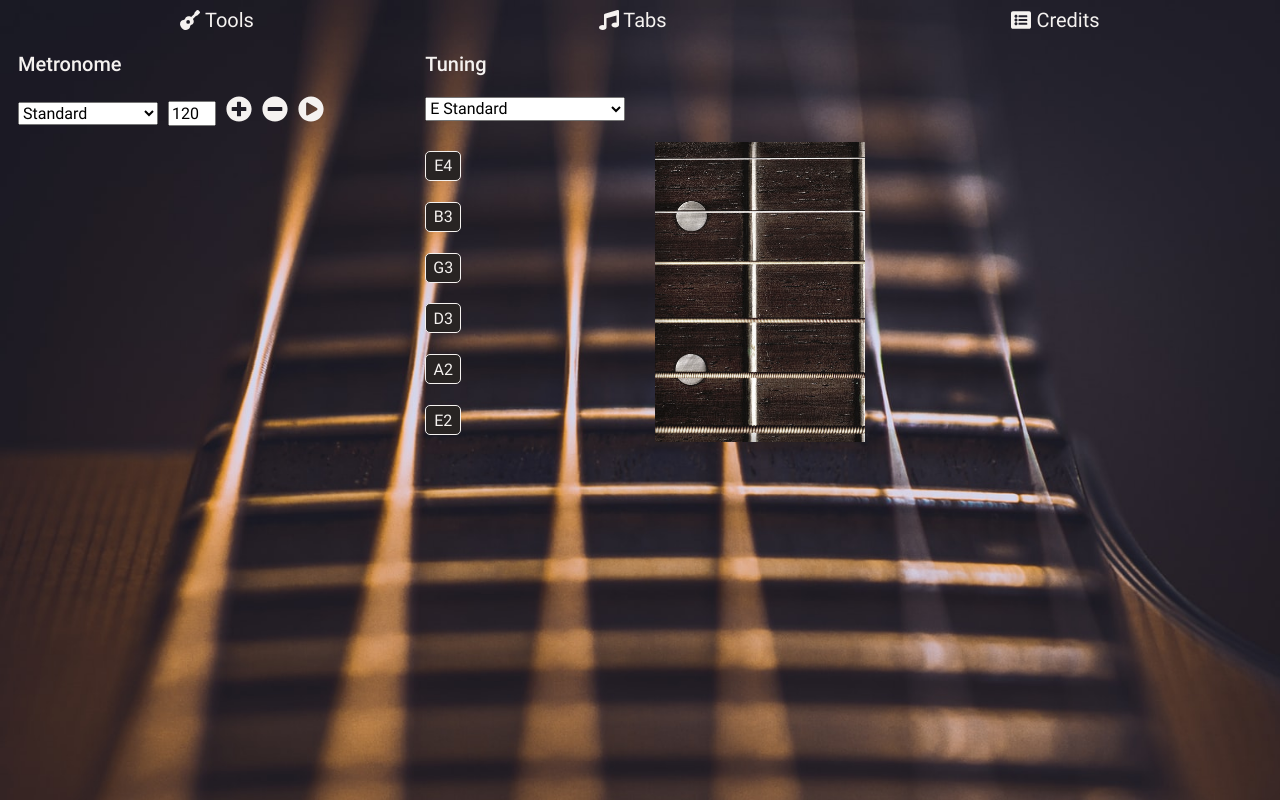
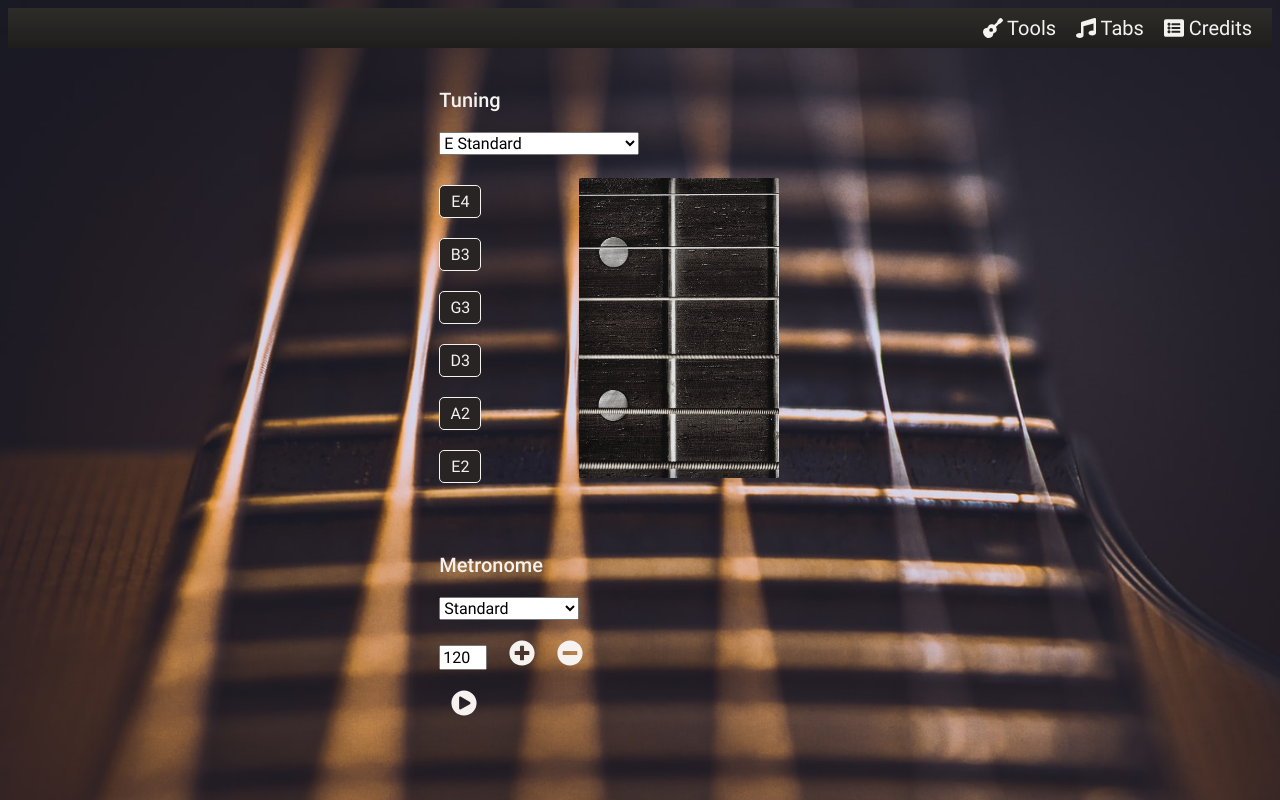
Before and after one commit to ccl71102/guitar-app, a React (Create React App) app in the folder client/: page /tools in a window 1280 px wide. Shown: the top 800 px of the page. Built offline with nearby package versions, Linux system fonts and the light colour scheme.

Commit message:
a lot of styling updates

```diff
--- a/client/src/App.js
+++ b/client/src/App.js
@@ -7,7 +7,6 @@ import Navbar from "./components/Navbar.js";
 import Tools from "./components/toolComponents/Tools.js";
 import Tabs from "./components/tabComponents/Tabs.js";
 import Credits from "./components/Credits.js";
-import Footer from "./components/Footer.js";
 
 const Scroll = withRouter(ScrollToTop);
 
@@ -17,7 +16,7 @@ const App = props => {
 
   return (
   <div>
-    <div className="transparent-wrapper">
+    <div>
       <Navbar/>
       <Switch>
         <Scroll>
@@ -28,7 +27,6 @@ const App = props => {
           <Route path = "/credits" render={routerProps => <Credits {...routerProps} {...props}/>}/>
         </Scroll>
       </Switch>
-      <Footer/>
     </div>
   </div>
   );
--- a/client/src/components/Auth/AuthForm.js
+++ b/client/src/components/Auth/AuthForm.js
@@ -2,10 +2,16 @@ import React from "react";
 
 const AuthForm = props => {
 
-    const {username, password, handleChange, handleSubmit, btnText} = props;
+    const {
+            username,
+            password,
+            handleChange,
+            handleSubmit,
+            btnText
+        } = props;
 
     return(
-        <form onSubmit={handleSubmit}>
+        <form className="auth-form" onSubmit={handleSubmit}>
             <input
                 className="auth-input"
                 placeholder="Username"
@@ -14,6 +20,7 @@ const AuthForm = props => {
                 value={username}
             />
             <input
+                type="password"
                 className="auth-input"
                 placeholder="Password"
                 onChange={handleChange}
@@ -22,8 +29,7 @@ const AuthForm = props => {
             />
             <button className="button">{btnText}</button>
         </form>
-    )
-
+    );
 }
 
 export default AuthForm;
--- a/client/src/components/Footer.js
+++ /dev/null
@@ -1,11 +0,0 @@
-import React from "react";
-
-const Footer = () => {
-    return (
-        <div>
-
-        </div>
-    )
-}
-
-export default Footer;
--- a/client/src/components/Navbar.js
+++ b/client/src/components/Navbar.js
@@ -1,14 +1,15 @@
 import React from "react";
-import { Link } from "react-router-dom";
+import { NavLink } from "react-router-dom";
 import { FontAwesomeIcon } from "@fortawesome/react-fontawesome";
 import { faMusic, faGuitar, faListAlt} from "@fortawesome/free-solid-svg-icons";
 
 const Navbar = () => {
+
     return (
         <div id="navbar">
-            <Link to="/tools"><FontAwesomeIcon icon={faGuitar}/> Tools</Link>
-            <Link to="/tabs"><FontAwesomeIcon icon={faMusic}/> Tabs</Link>
-            <Link to="/credits"><FontAwesomeIcon icon={faListAlt}/> Credits</Link>
+            <NavLink to="/tools" activeClassName="active"><FontAwesomeIcon icon={faGuitar}/> Tools</NavLink>
+            <NavLink to="/tabs" activeClassName="active"><FontAwesomeIcon icon={faMusic}/> Tabs</NavLink>
+            <NavLink to="/credits" activeClassName="active"><FontAwesomeIcon icon={faListAlt}/> Credits</NavLink>
         </div>
     );
 }
--- a/client/src/components/tabComponents/TabList.js
+++ b/client/src/components/tabComponents/TabList.js
@@ -4,8 +4,6 @@ import Tab from "./Tab.js"
 const TabList = props => {
 
     const { tabs } = props;
-
-    console.log(tabs);
 
     return (
         tabs.map(tab => <Tab
--- a/client/src/components/tabComponents/Tabs.js
+++ b/client/src/components/tabComponents/Tabs.js
@@ -115,7 +115,6 @@ class Tabs extends Component {
         const { name, value } = e.target;
 
         if(name === "tabMenu") {
-
             if(value !== "search") {
                 this.setState({
                     [name]: value
@@ -126,8 +125,6 @@ class Tabs extends Component {
                     tabs: []
                 }, () => this.getTabs(value));
             }
-
-
         } else {
             this.setState({
                 [name]: value
@@ -180,17 +177,20 @@ class Tabs extends Component {
     render(){
         return(
         <div>
-            <div>
-                <p className="tabs-text tabs-title">Welcome, {JSON.parse(localStorage.getItem("user")).username}</p>
+            <div className="tabs-logout">
+                <p className="tabs-text tabs-title">Welcome, <span className="tabs-username">{JSON.parse(localStorage.getItem("user")).username}</span></p>
                 <button className="button" onClick={this.logout}>Logout</button>
             </div>
-            <div className="tabs-list">
+            <div className="tabs-dropdown-menu">
                 <select className="dropdown" name="tabMenu" onChange={this.handleChange}>
                     <option value="search">Search</option>
                     <option value="new">New Tabs</option>
                     <option value="working">Tabs In Progress</option>
                     <option value="done">Finished Tabs</option>
                 </select>
+            </div>
+            <div className="tabs-list">
+
                 {
                     this.loadForm()
                 }
--- a/client/src/components/toolComponents/Tools.js
+++ b/client/src/components/toolComponents/Tools.js
@@ -2,6 +2,8 @@ import React, { Component } from "react";
 import Tuner from "./Tuner.js";
 import Metronome from "./Metronome.js";
 import fretboard from "../../images/fretboard-sideways.jpg";
+import fretboard7String from "../../images/fretboard-sideways-7string.png"
+import fretboard8String from "../../images/fretboard-sideways-8string.png"
 import metronomePath from "../../audio/metronome/metronome.mp3";
 import kickMidPath from "../../audio/drums/bassdrumhihat-mid.mp3";
 import kickShortPath from "../../audio/drums/bassdrumhihat-short.mp3";
@@ -212,6 +214,31 @@ class Tools extends Component {
         });
     }
 
+    getFret = () => {
+        const { tuning } = this.state;
+
+        if(tuning === "E Standard" || tuning === "Dropped D") {
+            return {
+                        fretboard,
+                        style: "tuner-fretboard"
+                    };
+        }
+
+        if(tuning === "E Standard (7 String)" || tuning === "Dropped A (7 String)") {
+            return {
+                        fretboard: fretboard7String,
+                        style: "tuner-fretboard-7string"
+                    };
+        }
+
+        if(tuning === "E Standard (8 String)"){
+            return {
+                        fretboard: fretboard8String,
+                        style: "tuner-fretboard-8string"
+                    };
+        }
+    }
+
    render() {
 
     return (
@@ -232,7 +259,7 @@ class Tools extends Component {
                     playString={this.playString}
                 />
                 <div>
-                    <img className="tuner-fretboard" src={fretboard} alt="fretboard"/>
+                    <img className={this.getFret().style} src={this.getFret().fretboard} alt="fretboard"/>
                 </div>
             </div>
         </div>
--- a/client/src/css/style.css
+++ b/client/src/css/style.css
@@ -10,7 +10,7 @@ body {
     background: url("../images/fretboard.jpeg");
     background-repeat: no-repeat;
     background-size: cover;
-    height: 100vh;
+    height: 120vh;
 }
 
 .button {
@@ -34,6 +34,15 @@ body {
     filter: grayscale(10%);
 }
 
+.tan {
+    color: #d9c8b8;
+}
+
+.tan:hover {
+    color: #d6b89c;
+    cursor: pointer;
+}
+
 /* ##FONTS */
 
 @font-face {
@@ -51,15 +60,35 @@ body {
 
 #navbar {
     display: flex;
-    flex-direction: row;
     align-items: center;
     justify-content: space-around;
+    position: sticky; /* fixed isn't working for some reason :| */
+    position: -webkit-sticky;
+    top: 0;
+    width: 100%;
+    height: 5vh;
+    margin-bottom: 20px;
+    z-index: 100;
+    background-image: linear-gradient(#2e2c29,#1f1e1c);
+    min-width: 320px;
 }
 
 #navbar > a {
     text-decoration: none;
     color: #f5f2f0;
     font-size: 20px;
+    transition: color 300ms linear 50ms;
+}
+
+#navbar > a:active {
+    font-weight: bold;
+    font-size: 22px;
+    transition: color 300ms linear 50ms;
+}
+
+#navbar > a:hover {
+    color: #d6b89c;
+    transition: color 300ms linear 50ms;
 }
 
 /* ##TOOLS */
@@ -67,28 +96,47 @@ body {
 .tools-container {
     display: grid;
     grid-template-columns: 1fr 1fr 1fr;
+    /* grid-template-rows: 1fr 1fr; */
 }
-
-
 
 /* ##TUNER */
 
 .tuner-div {
     display: flex;
     flex-direction: row;
+    grid-column: 2 / 3;
+    grid-row: 1 / 2;
 }
 
 .tuner-fretboard {
-    margin-left: 30px;
     margin-top: 110px;
     height: 300px;
-    filter: grayscale(70%);
+    width: 110px;
+    filter: grayscale(70%) brightness(0.9) saturate(40%);
+    border-radius: 2px;
+}
+
+.tuner-fretboard-7string {
+    margin-top: 120px;
+    height: 350px;
+    width: 110px;
+    filter: grayscale(50%) brightness(0.95) saturate(30%) contrast(160%);
+    border-radius: 2px;
+}
+
+.tuner-fretboard-8string {
+    margin-top: 120px;
+    height: 410px;
+    width: 110px;
+    filter: grayscale(50%) brightness(0.7) saturate(30%) contrast(160%);
+    border-radius: 2px;
 }
 
 .tuner-container {
     display: grid;
-    grid-column: 2 / 3;
-    grid-row: 2 / 3;
+    grid-column: 1 / 2;
+    grid-row: 1 / 2;
+    width: 100px;
 }
 
 .tuner-container > p {
@@ -107,13 +155,21 @@ body {
 
 .tuner-container > button {
     margin: 10px;
-    width: 36px;
-    height: 30px;
+    width: 42px;
+    height: 33px;
     border-radius: 5px;
     font-size: 16px;
 }
 
 /* ##METRONOME */
+
+.metronome-container {
+    margin-top: 40px;
+    grid-column: 2 / 3;
+    grid-row: 2 / 3;
+    height: 50px;
+    width: 200px;
+}
 
 .metronome-container > p {
     margin-left: 10px;
@@ -149,7 +205,7 @@ body {
 .metronome-icon {
     color: #f5f2f0;
     font-size: 26px;
-    margin-left: 10px;
+    margin-left: 22px;
 }
 
 /* ##AUTH*/
@@ -162,9 +218,14 @@ body {
     flex-wrap: wrap;
 }
 
+.auth-form > button {
+    margin-top: 20px;
+    margin-bottom: 20px;
+}
+
 .auth-input {
     font-size: 18px;
-    margin-right: 10px;
+    margin-top: 5px;
 }
 
 /* ##TABS */
@@ -184,16 +245,42 @@ body {
     flex-direction: column;
     align-items: center;
     margin-top: 40px;
+    height: 500px;
+    overflow-x: hidden;
+    overflow-y: auto;
+}
+
+.tabs-logout {
+    display: flex;
+    flex-direction: column;
+    align-items: flex-start;
+    margin-left: 10px;
+}
+
+.tabs-logout > button {
+    margin-left: 12px;
+}
+
+.tabs-dropdown-menu {
+    display: flex;
+    align-items: center;
+    justify-content: center;
+    margin-top: 50px;
 }
 
 .tab-div {
     display: flex;
     flex-direction: column;
     align-items: center;
-    color: rgba(100, 100, 100, 0.6);
+    background-color: rgba(40, 36, 34, 0.7);
     width: 300px;
-    margin-top: 40px;
-    margin-bottom: 30px;
+    margin-top: 20px;
+    margin-bottom: 10px;
+    padding-top: 10px;
+    padding-bottom: 10px;
+    border-radius: 3px;
+    padding-left: 10px;
+    padding-right: 10px;
 }
 
 .tab-buttons {
@@ -203,6 +290,10 @@ body {
 
 .tab-button {
     margin-left: 10px;
+}
+
+.tabs-username {
+    color: #d6b89c;
 }
 
 .tab-form-input {
@@ -223,14 +314,28 @@ body {
 
 .credits-div {
     color: #f5f2f0;
-    display: flex;
-    flex-direction: column;
-    align-items: center;
+    display: grid;
+    grid-template-columns: 1fr 2fr 1fr;
     font-size: 18px;
+    width: 100%;
+}
+
+.credits-div > div {
+    grid-column: 2 / 3;
+    justify-self: center;
+    background-color: rgba(40, 36, 34, 0.7);
+    width: 300px;
+    padding-left: 20px;
+}
+
+.credits-div > div > p {
+    margin-left: 10px;
 }
 
 .credits-title {
     font-size: 30px;
+    grid-column: 2 / 3;
+    justify-self: center;
 }
 
 .credits-div > div > p > a {
@@ -238,11 +343,70 @@ body {
     text-decoration: none;
 }
 
-.tan {
-    color: #d9c8b8;
+
+
+@media only screen and (min-width: 400px){
+
+    .tuner-container{
+        width: 110px;
+    }
+
+    .tuner-fretboard {
+        width: 130px;
+    }
+
+    .tuner-fretboard-7string {
+        width: 130px;
+    }
+
+    .tuner-fretboard-8string {
+        width: 130px;
+    }
 }
 
-.tan:hover {
-    color: #d6b89c;
-    cursor: pointer;
+@media only screen and (min-width: 500px){
+
+    .tuner-container{
+        width: 120px;
+    }
+
+    .tuner-fretboard {
+        width: 200px;
+    }
+
+    .metronome-container {
+        width: 200px;
+    }
+
+    .tuner-fretboard-7string {
+        width: 200px;
+    }
+
+    .tuner-fretboard-8string {
+        width: 200px;
+    }
 }
+
+@media only screen and (min-width: 800px){
+
+    .tuner-container{
+        width: 150px;
+    }
+
+    #navbar {
+        justify-content: flex-end;
+    }
+
+    #navbar > a {
+        margin-right: 20px;
+    }
+
+}
+
+@media only screen and (min-width: 1000px){
+
+}
+
+@media only screen and (min-width: 1200px){
+
+}
```
Also changed, not shown: client/src/components/tabComponents/Tab.js (+24 -4 lines), client/src/components/toolComponents/Metronome.js (+37 -5 lines), client/src/images/fretboard-sideways-7string.png (added), client/src/images/fretboard-sideways-8string.png (added).
